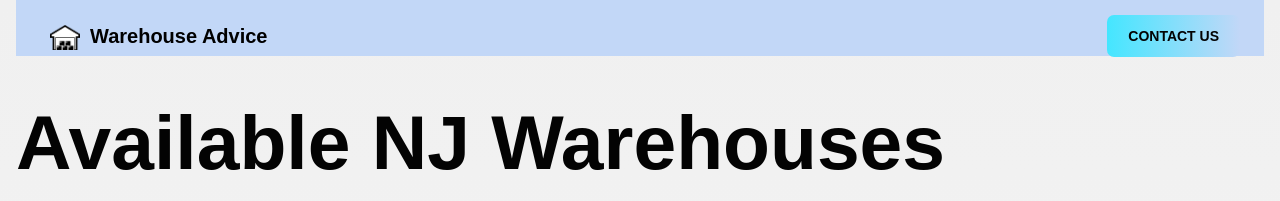
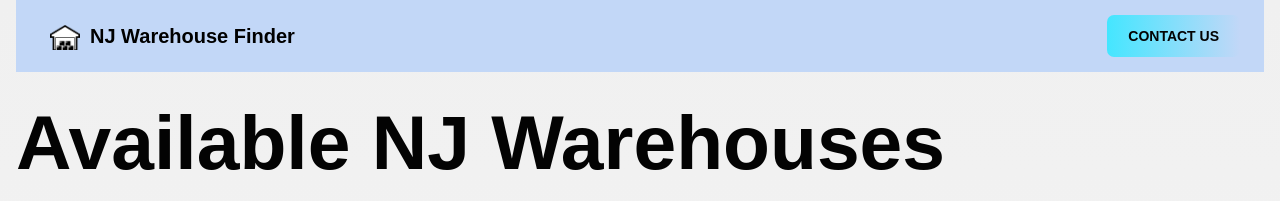
Before and after one commit to conmon325/WarehouseAdvice, a React app: page / in a window 1280 px wide. Shown: the top 201 px of the page. Built offline with nearby package versions, Linux system fonts and the light colour scheme.

Commit message:
new domain name

```diff
--- a/src/App.css
+++ b/src/App.css
@@ -36,7 +36,7 @@ body {
 }
 
 nav {
-    height: 7vh;
+    height: 9vh;
     background: var(--clr-button-bg-1);
 }
 
--- a/src/components/Navbar.js
+++ b/src/components/Navbar.js
@@ -9,7 +9,7 @@ const Navbar = ({ web3Handler, account, explorerURL }) => {
                 rel="noopener noreferrer"
             >
                 <img src={logo} className="App-logo" alt="logo" />
-                Warehouse Advice
+                NJ Warehouse Finder
             </a>
 
 
```
